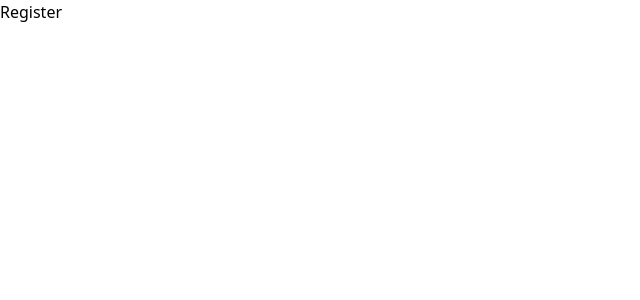
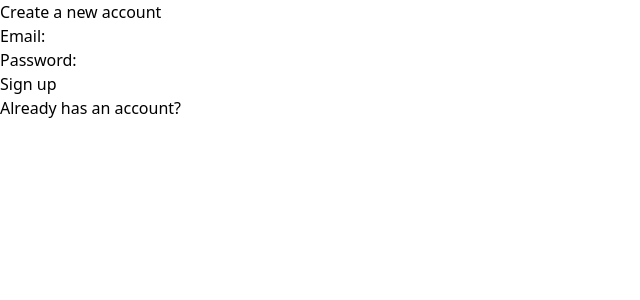
Before and after one commit to thinhnw/livechat-react, a React (Vite) app: page /register in a window 1280 px wide. Shown: the top 300 px of the page, without its empty margins (0-640 px from the left). Built offline with nearby package versions, Linux system fonts and the light colour scheme.

Commit message:
Update register, login flow to work with API

```diff
--- a/data/db.json
+++ b/data/db.json
@@ -1,10 +1,31 @@
 {
-  "chatrooms": [
+  "users": [
+    {
+      "id": 1,
+      "name": "John Doe",
+      "avatar_url": "https://placewaifu.com/image/200",
+      "chat_rooms": [1, 2, 3]
+    },
+    {
+      "id": 2,
+      "name": "Jane Doe",
+      "avatar_url": "https://placewaifu.com/image/200",
+      "chat_rooms": [1, 2]
+    },
+    {
+      "id": 3,
+      "name": "Alice",
+      "avatar_url": "https://placewaifu.com/image/200",
+      "chat_rooms": [1, 3]
+    }
+  ],
+  "chat_rooms": [
     {
       "id": 1,
       "name": "General",
+      "avatar_url": "https://placewaifu.com/image/200",
       "type": "group",
-      "participants": [1, 2],
+      "participants": [1, 2, 3, 4],
       "last_message": {
         "id": 4,
         "chatroom_id": 1,
@@ -15,13 +36,16 @@
     },
     {
       "id": 2,
-      "name": "",
+      "name": "John Doe",
       "type": "direct",
       "participants": [1, 3],
       "last_message": {
         "id": 5,
         "chatroom_id": 2,
-        "user_id": 1,
+        "user": {
+          "id": 3,
+          "name": "John Doe"
+        },
         "text": "Hello, how are you?",
         "created_at": "2022-12-01T10:00:00Z"
       }
@@ -31,7 +55,8 @@
       "name": "",
       "type": "direct",
       "participants": [1, 2],
-      "last_message": null
+      "last_message": null,
+      "avatar_url": "https://images.unsplash.com/photo-1494790108377-be9c29b29330?ixlib=rb-1.2.1&ixid=MnwxMjA3fDB8MHxwaG90by1wYWdlfHx8fGVufDB8fHx8&auto=format&fit=crop&w=387&q=80"
     }
   ],
   "messages": [
--- a/src/components/ListChatRooms.jsx
+++ b/src/components/ListChatRooms.jsx
@@ -1,12 +1,42 @@
+import useFetch from "../hooks/useFetch";
 import MainSearch from "./MainSearch";
+import { useState } from "react";
 
 const ListChatRooms = () => {
+  const { data, isPending, error } = useFetch("/chat_rooms");
+  const [isSearching, setIsSearching] = useState(false);
   return (
     <>
       <MainSearch />
-      <div className="p-4">ListChatRooms</div>
+      {!isSearching && (
+        <div>
+          {isPending && <div>Loading...</div>}
+          {error && <div>{error}</div>}
+          {data && data["chat_rooms"] && (
+            <ul className="list-none">
+              {data["chat_rooms"].map((chat_room) => (
+                <li key={chat_room.id} className="p-6 border-b">
+                  <div className="flex items-center p-2 border-b hover:bg-gray-100 cursor-pointer">
+                    <img
+                      src={chat_room.avatar_url}
+                      alt={chat_room.name}
+                      className="w-12 h-12 rounded-full mr-3"
+                    />
+                    <div className="flex-grow">
+                      <div className="font-semibold">{chat_room.name}</div>
+                      <div className="text-gray-600">
+                        {chat_room.lastMessage}
+                      </div>
+                    </div>
+                  </div>
+                </li>
+              ))}
+            </ul>
+          )}
+        </div>
+      )}
     </>
   );
-}
+};
 
 export default ListChatRooms;
--- a/src/components/Login.jsx
+++ b/src/components/Login.jsx
@@ -1,7 +1,70 @@
+import { useState } from "react";
+import { apiFetch } from "../utils/api";
+import { Link, useNavigate } from "react-router-dom";
+
 const Login = () => {
+  const navigate = useNavigate();
+  const [email, setEmail] = useState("");
+  const [password, setPassword] = useState("");
+
+  const handleSubmit = async (e) => {
+    e.preventDefault();
+    try {
+      const response = await apiFetch("/auth/login", {
+        method: "POST",
+        headers: {
+          "Content-Type": "application/json",
+        },
+        body: JSON.stringify({ email, password }),
+      });
+
+      localStorage.setItem("access_token", response.access_token);
+
+      navigate("/");
+    } catch (error) {
+      console.error(error);
+      alert(error.message);
+    }
+  };
+
   return (
-    <div>Login</div>
+    <form
+      onSubmit={handleSubmit}
+      className="max-w-md mx-auto bg-white p-8 border border-gray-300 shadow-md rounded"
+    >
+      <h2 className="text-2xl font-bold mb-4">Login</h2>
+      <div className="mb-4">
+        <label className="block text-gray-700 font-bold mb-2">Email:</label>
+        <input
+          type="email"
+          value={email}
+          onChange={(e) => setEmail(e.target.value)}
+          required
+          className="w-full px-3 py-2 border border-gray-300 rounded focus:outline-none focus:ring focus:ring-indigo-200"
+        />
+      </div>
+      <div className="mb-4">
+        <label className="block text-gray-700 font-bold mb-2">Password:</label>
+        <input
+          type="password"
+          value={password}
+          onChange={(e) => setPassword(e.target.value)}
+          required
+          className="w-full px-3 py-2 border border-gray-300 rounded focus:outline-none focus:ring focus:ring-indigo-200"
+        />
+      </div>
+      <button
+        type="submit"
+        className="w-full bg-indigo-600 text-white font-bold py-2 px-4 rounded hover:bg-indigo-700 focus:outline-none focus:ring focus:ring-indigo-200"
+      >
+        Sign in
+      </button>
+      <div className="flex items-center space-x-1">
+        <p>Need an account?</p>
+        <Link to="/register" className="text-blue-600 hover:text-blue-800 underline-none">Register</Link>
+      </div>
+    </form>
   );
-}
+};
 
 export default Login;
--- a/src/components/Register.jsx
+++ b/src/components/Register.jsx
@@ -1,9 +1,73 @@
+import { useState } from "react";
+import { apiFetch } from "../utils/api";
+import { Link } from "react-router-dom";
+
 const Register = () => {
+  const [email, setEmail] = useState("");
+  const [password, setPassword] = useState("");
+
+  const handleSubmit = async (e) => {
+    e.preventDefault();
+    try {
+      const res = await apiFetch("/auth/register", {
+        method: "POST",
+        headers: {
+          "Content-Type": "application/json",
+        },
+        body: JSON.stringify({ email, password }),
+      });
+      console.log(res);
+    } catch (error) {
+      console.error(error);
+      alert(error.message);
+    } finally {
+      setEmail("");
+      setPassword("");
+    }
+  };
+
   return (
-    <div>
-      Register
-    </div>
+    <form
+      onSubmit={handleSubmit}
+      className="max-w-md mx-auto bg-white p-8 border border-gray-300 shadow-md rounded"
+    >
+      <h2 className="text-2xl font-bold mb-4">Create a new account</h2>
+      <div className="mb-4">
+        <label className="block text-gray-700 font-bold mb-2">Email:</label>
+        <input
+          type="email"
+          value={email}
+          onChange={(e) => setEmail(e.target.value)}
+          required
+          className="w-full px-3 py-2 border border-gray-300 rounded focus:outline-none focus:ring focus:ring-indigo-200"
+        />
+      </div>
+      <div className="mb-4">
+        <label className="block text-gray-700 font-bold mb-2">Password:</label>
+        <input
+          type="password"
+          value={password}
+          onChange={(e) => setPassword(e.target.value)}
+          required
+          className="w-full px-3 py-2 border border-gray-300 rounded focus:outline-none focus:ring focus:ring-indigo-200"
+        />
+      </div>
+      <button
+        type="submit"
+        className="w-full bg-indigo-600 text-white font-bold py-2 px-4 rounded hover:bg-indigo-700 focus:outline-none focus:ring focus:ring-indigo-200"
+      >
+        Sign up
+      </button>
+      <div>
+        <Link
+          to="/login"
+          className="text-blue-600 hover:text-blue-800 underline-none"
+        >
+          Already has an account?
+        </Link>
+      </div>
+    </form>
   );
-}
+};
 
 export default Register;
--- /dev/null
+++ b/src/hooks/useFetch.js
@@ -0,0 +1,42 @@
+import { useState, useEffect } from 'react';
+import { apiFetch } from '../utils/api';
+import { useNavigate } from 'react-router-dom';
+
+const useFetch = (url, options = {}) => {
+
+  const navigate = useNavigate();
+  const [data, setData] = useState(null)
+  const [isPending, setIsPending] = useState(true)
+  const [error, setError] = useState(null)
+
+  useEffect(() => {
+
+    const abortCont = new AbortController();
+
+    const fetchData = async () => {
+      const res = await apiFetch(url, { ...options, signal: abortCont.signal })
+      setData(res)
+      setIsPending(false)
+      setError(null)
+    }
+
+    fetchData()
+      .catch(err => {
+        if (err.name !== "AbortError") {
+          setError(err.message)
+          setIsPending(false)
+          if (err.name === "Unauthorized") {
+            localStorage.removeItem("access_token")
+            console.log("Unauthorized");
+
+            navigate("/login")
+          }
+        }
+      })
+    return () => abortCont.abort();
+  }, [url])
+
+  return { data, isPending, error }
+}
+
+export default useFetch;
--- /dev/null
+++ b/src/utils/api.js
@@ -0,0 +1,41 @@
+/**
+ * Fetch API abstraction with token and proper redirect using React Router's useNavigate
+ * @param {string} endpoint - API endpoint (e.g., '/data')
+ * @param {object} options - Fetch options (method, headers, body, etc.)
+ * @returns {Promise<object>} - Returns a promise with the API response
+ */
+export const apiFetch = async (endpoint, options = {}, navigate) => {
+  const token = localStorage.getItem('access_token');
+
+  try {
+    const response = await fetch(`${import.meta.env.VITE_API_URL}${endpoint}`, {
+      method: options.method || 'GET',
+      headers: {
+        'Authorization': token ? `Bearer ${token}` : '',
+        'Content-Type': 'application/json',
+        ...options.headers,
+      },
+      body: options.body ? options.body : undefined,
+    });
+
+    if (response.status === 401) {
+      throw new UnauthorizedError('Please log in!');
+    }
+
+    if (!response.ok) {
+      throw new Error(`HTTP error! Status: ${response.status}`);
+    }
+
+    return await response.json();
+  } catch (error) {
+    console.error('API fetch error:', error);
+    throw error;
+  }
+};
+
+class UnauthorizedError extends Error {
+  constructor(message) {
+    super(message);
+    this.name = 'Unauthorized';
+  }
+}
```
Also changed, not shown: src/App.jsx (line endings or trailing spaces).
